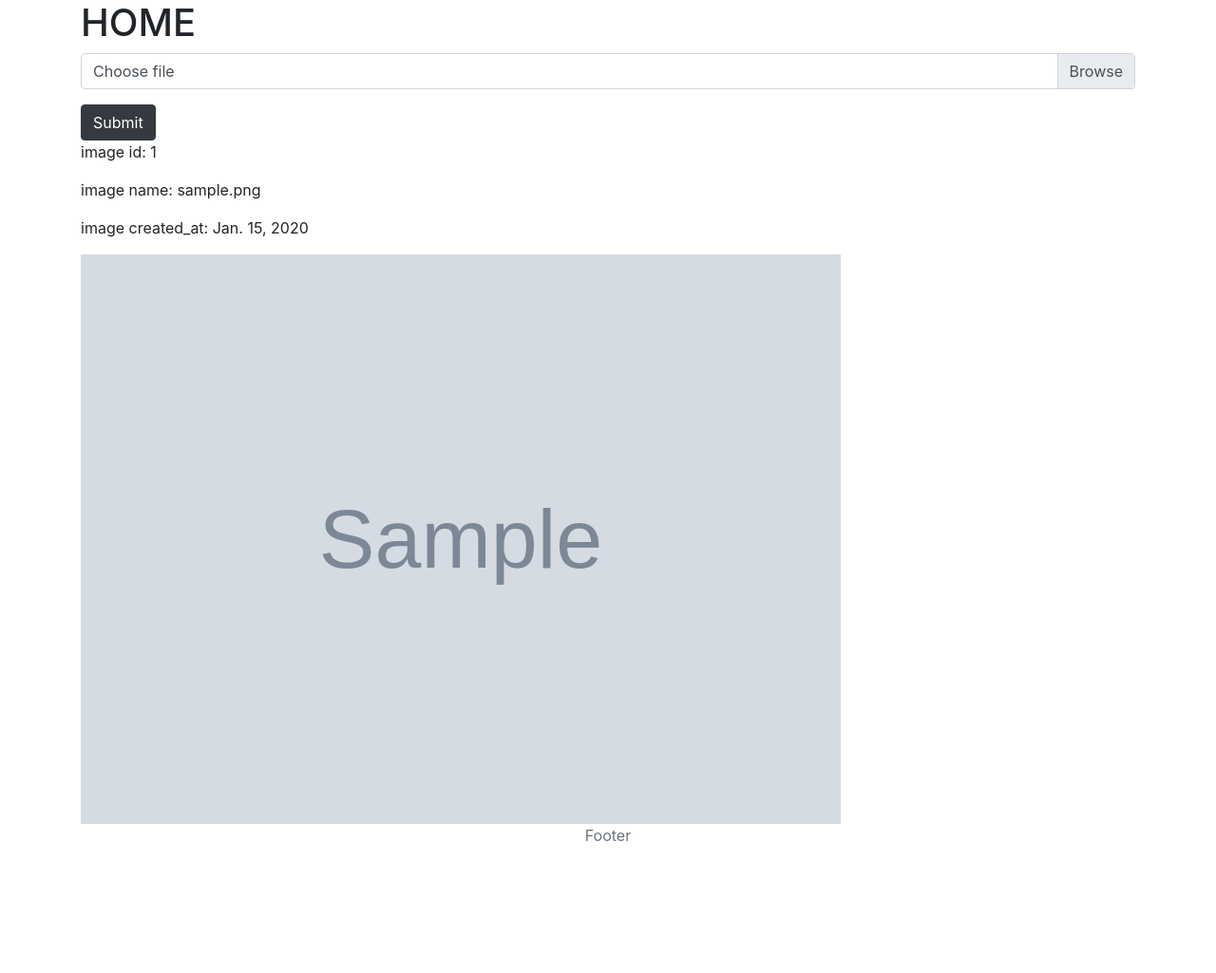
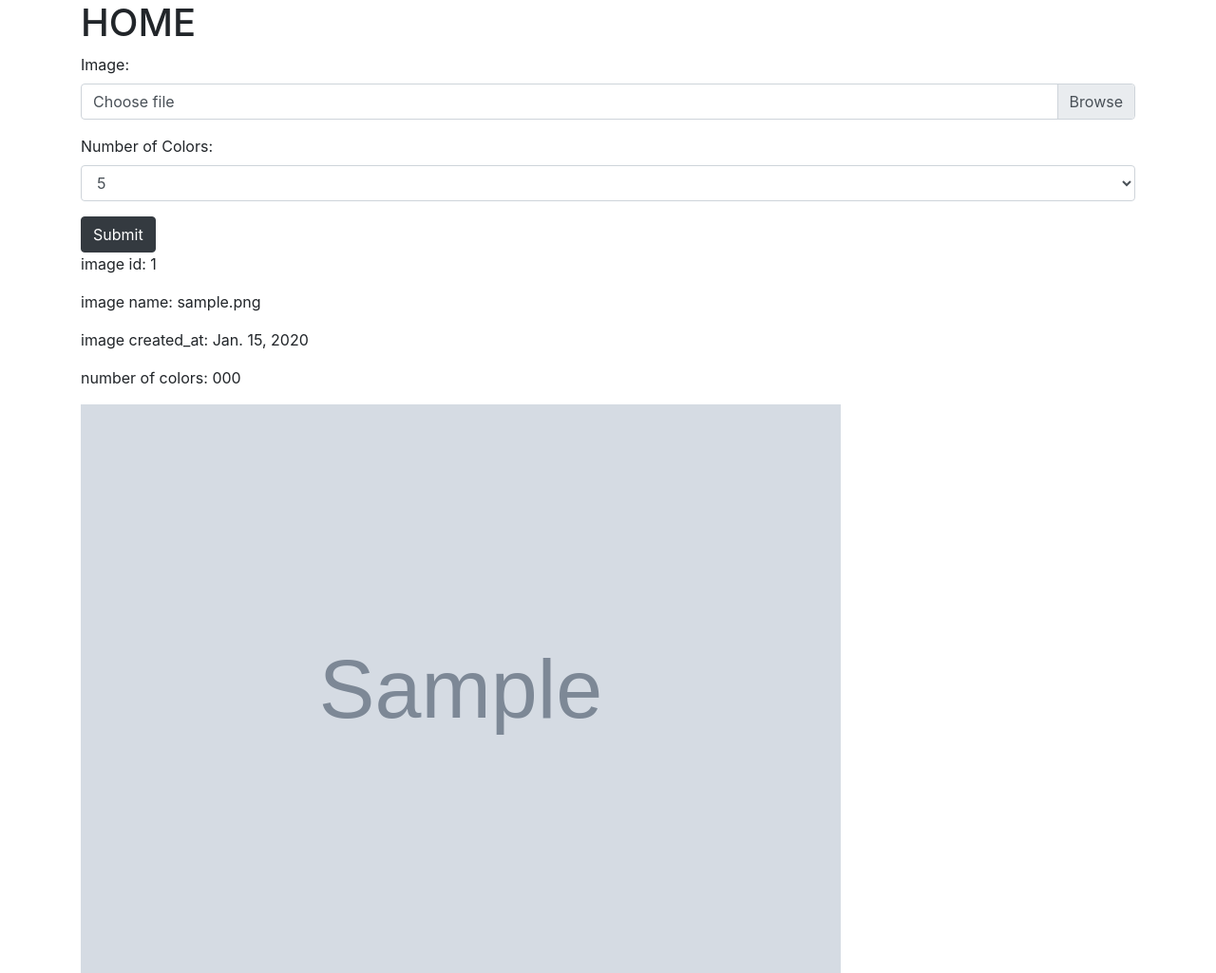
Before and after one commit to philyawj/imgcolors, a Django app: template colors/templates/colors/index.html in a window 1280 px wide. Shown: the top 1025 px of the page at 95% size. Before the commit the page ends 886 px from the top, so only its background shows below. Run offline with Django 3.2, Linux system fonts and the light colour scheme; tables that the repository leaves empty hold one stand-in row (values such as "Sample post"); the template is opened without the code that fills it: values that come from a table or form of the project are taken from there, most other values are stand-ins (such as "Sample title", 1, 10 or a date in 2020); grey boxes marked "Sample" are stand-in pictures; some libraries are stand-ins or nearby versions.

Commit message:
number_of_colors received from input

```diff
--- a/colors/templates/colors/index.html
+++ b/colors/templates/colors/index.html
@@ -8,7 +8,8 @@
 
 <form method="POST" action="{% url 'index' %}" enctype="multipart/form-data">
   {% csrf_token %}
-  <div class="input-group mb-3">
+  <div class="form-group">
+    <label for="imageInput">Image:</label>
     <div class="custom-file">
       <input
         type="file"
@@ -20,6 +21,16 @@
       <label class="custom-file-label" for="imageInput">Choose file</label>
     </div>
   </div>
+  <div class="form-group">
+    <label for="numberOfColors">Number of Colors:</label>
+    <select class="form-control" id="numberOfColors" name="numberOfColors">
+      <option value="3">3</option>
+      <option value="4">4</option>
+      <option selected value="5">5</option>
+      <option value="6">6</option>
+      <option value="7">7</option>
+    </select>
+  </div>
   <input class="btn btn-dark" type="submit" value="Submit" />
 </form>
 
@@ -27,6 +38,7 @@
 <p>image id: {{ just_saved_image.id }}</p>
 <p>image name: {{ just_saved_image.filename }}</p>
 <p>image created_at: {{ just_saved_image.created_at }}</p>
+<p>number of colors: {{ number_of_colors }}</p>
 <img
   class="img-fluid"
   width="800"
--- a/colors/views.py
+++ b/colors/views.py
@@ -35,6 +35,9 @@ def index(request):
                 # save object to db
                 image.save()
 
+                number_of_colors = request.POST['numberOfColors']
+                print(number_of_colors)
+
                 # create object queried from id of just saved image
                 just_saved_image = Color.objects.get(pk=image.id)
 
@@ -70,4 +73,4 @@ def index(request):
             error = 'You must add an image'
             return render(request, 'colors/index.html', {'error': error, 'just_saved_image': just_saved_image})
 
-    return render(request, 'colors/index.html', {'error': error, 'just_saved_image': just_saved_image})
+    return render(request, 'colors/index.html', {'error': error, 'just_saved_image': just_saved_image, 'number_of_colors': number_of_colors})
```
